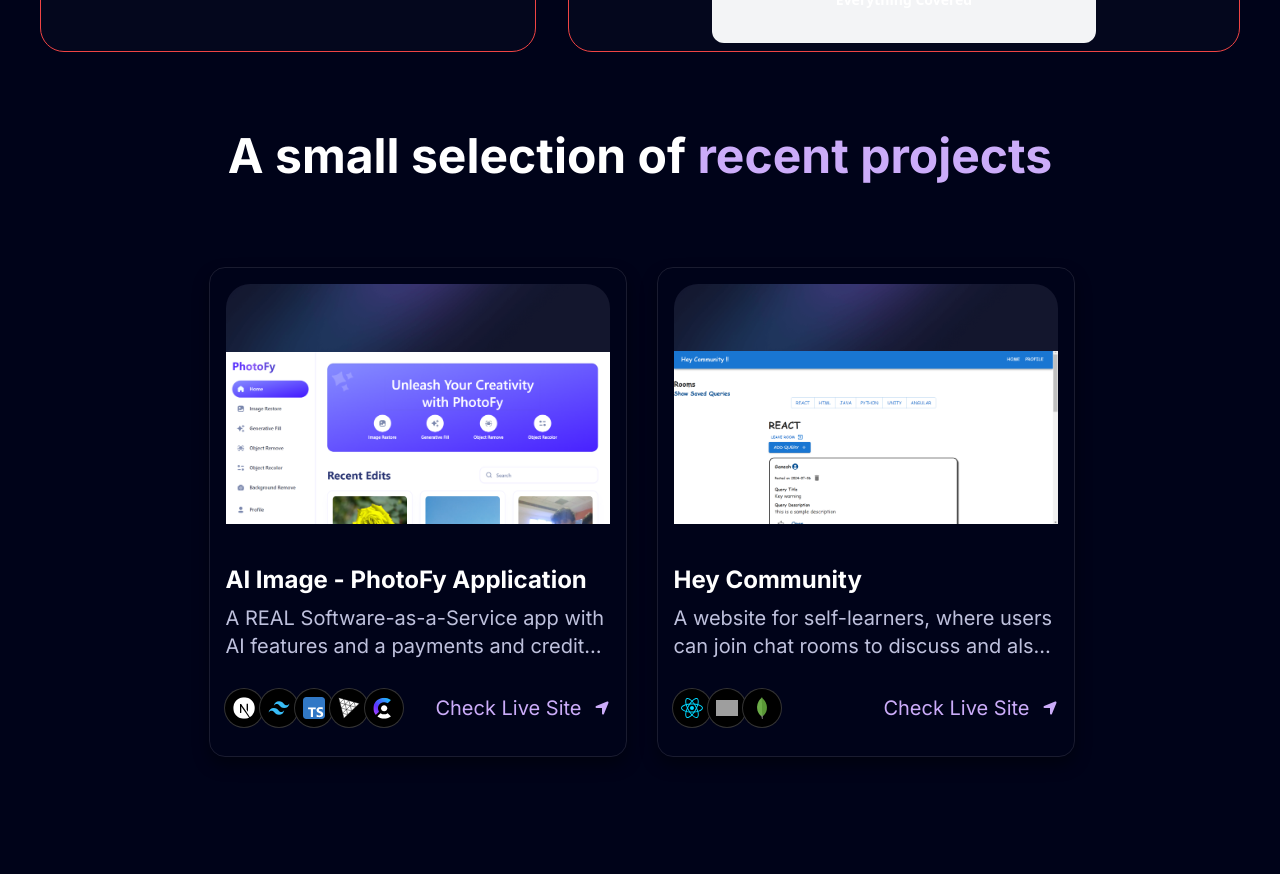
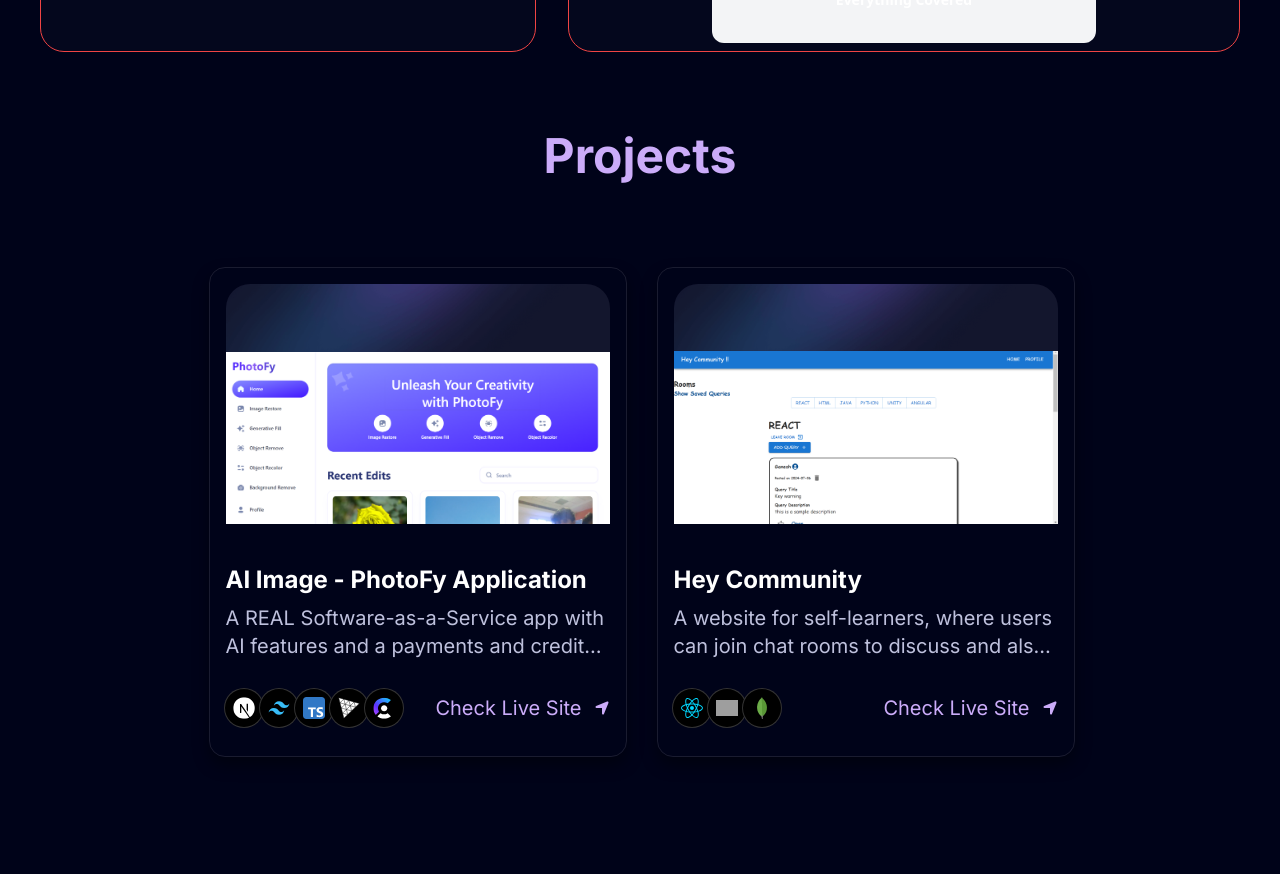
Before and after one commit to Sakthiganesan91/portfolio, a Next.js app: page / in a window 1280 px wide. Shown: the part 1120-1994 px from the top of the page. Built offline with nearby package versions, Linux system fonts and the light colour scheme; grey boxes are pictures that could not be loaded.

Commit message:
modified projects

```diff
--- a/components/RecentProject.tsx
+++ b/components/RecentProject.tsx
@@ -9,8 +9,7 @@
   return (
     <div className="py-20">
       <h1 className="heading">
-        A small selection of{" "}
-        <span className="text-purple">recent projects</span>
+        <span className="text-purple">Projects</span>
       </h1>
       <div className="flex flex-wrap items-center justify-center p-4 gap-16 mt-10">
         {projects.map((item) => (
```
